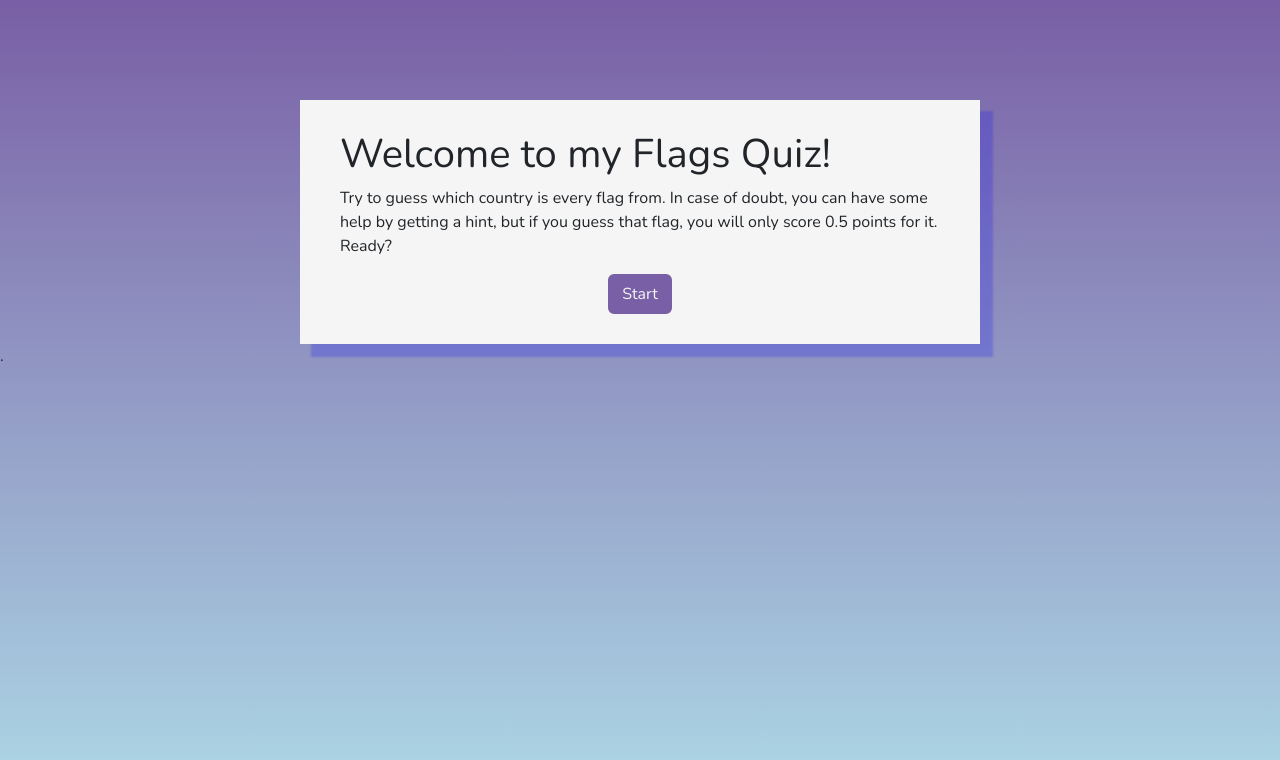
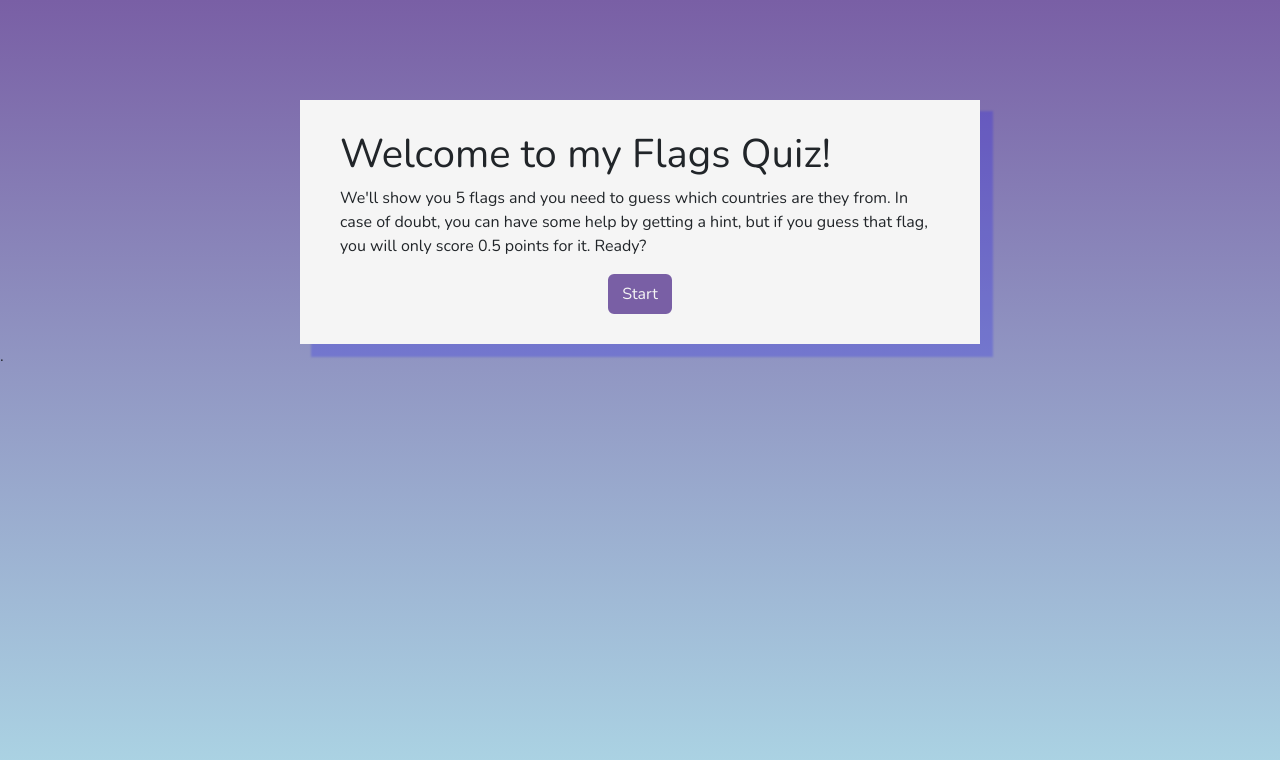
Before and after one commit to jmlinares2019/country-flags-quiz, a React (Vite) app: page / in a window 1280 px wide. Shown: the top 760 px of the page. Built offline with nearby package versions, Linux system fonts and the light colour scheme; no server answers.

Commit message:
Quick content fixes

```diff
--- a/src/App.jsx
+++ b/src/App.jsx
@@ -4,6 +4,8 @@ import Home from './components/Home';
 import Quiz from './components/Quiz';
 
 function App() {
+
+  const totalQuestions = 5;
 
   const [countriesData, setCountriesData] = useState([]);
 
@@ -95,7 +97,10 @@ function App() {
           <Routes>
             <Route
               index
-              element={<Home />} />
+              element={<Home
+                          totalQuestions={totalQuestions}
+                        />}
+            />
             <Route
               path="quiz"
               element={<Quiz
@@ -106,6 +111,7 @@ function App() {
                           handleCount={pointsCount}
                           score={points}
                           setScore={setPoints}
+                          totalQuestions={totalQuestions}
                           questionsCount={questionsCount}
                           setQuestionsCount={setQuestionsCount}
                         />}
--- a/src/components/Home.jsx
+++ b/src/components/Home.jsx
@@ -1,10 +1,13 @@
-function Home(){
+function Home(props){
+
+    const totalQuestions = props.totalQuestions;
+
     return (
         <>
         <div className="row">
             <div className="col">
                 <h1>Welcome to my Flags Quiz!</h1>
-                <p>Try to guess which country is every flag from. In case of doubt, you can have some help by getting a hint, but if you guess that flag, you will only score 0.5 points for it. Ready?</p>
+                <p>We'll show you {totalQuestions} flags and you need to guess which countries are they from. In case of doubt, you can have some help by getting a hint, but if you guess that flag, you will only score 0.5 points for it. Ready?</p>
                 <button className="btn start-btn">
                     <a href="/quiz">Start</a>
                 </button>
--- a/src/components/Quiz.jsx
+++ b/src/components/Quiz.jsx
@@ -5,9 +5,7 @@ import Results from './Results';
 function Quiz(props){
     console.log("Component rendered!");
 
-    const { countries, okCountryData, okCountry, okCountryFlag, handleCount, score, setScore, questionsCount, setQuestionsCount } = props;
-
-    const totalQuestions = 5;
+    const { countries, okCountryData, okCountry, okCountryFlag, handleCount, score, setScore, totalQuestions, questionsCount, setQuestionsCount } = props;
 
     const capital = okCountryData?.capital[0];
 
@@ -29,7 +27,6 @@ function Quiz(props){
 
     function handleAnswer(e){
         e.preventDefault();
-        // if (locked === false){
             let isCorrect = false;
             if(answer === okCountry){
                 isCorrect = true;
@@ -40,7 +37,6 @@ function Quiz(props){
             // disable "submit" button until one option is selected
             submit.current.setAttribute("disabled", "");
             submit.current.classList.remove("enabled");
-        // }
     }
 
     // showing / hiding capital
```
